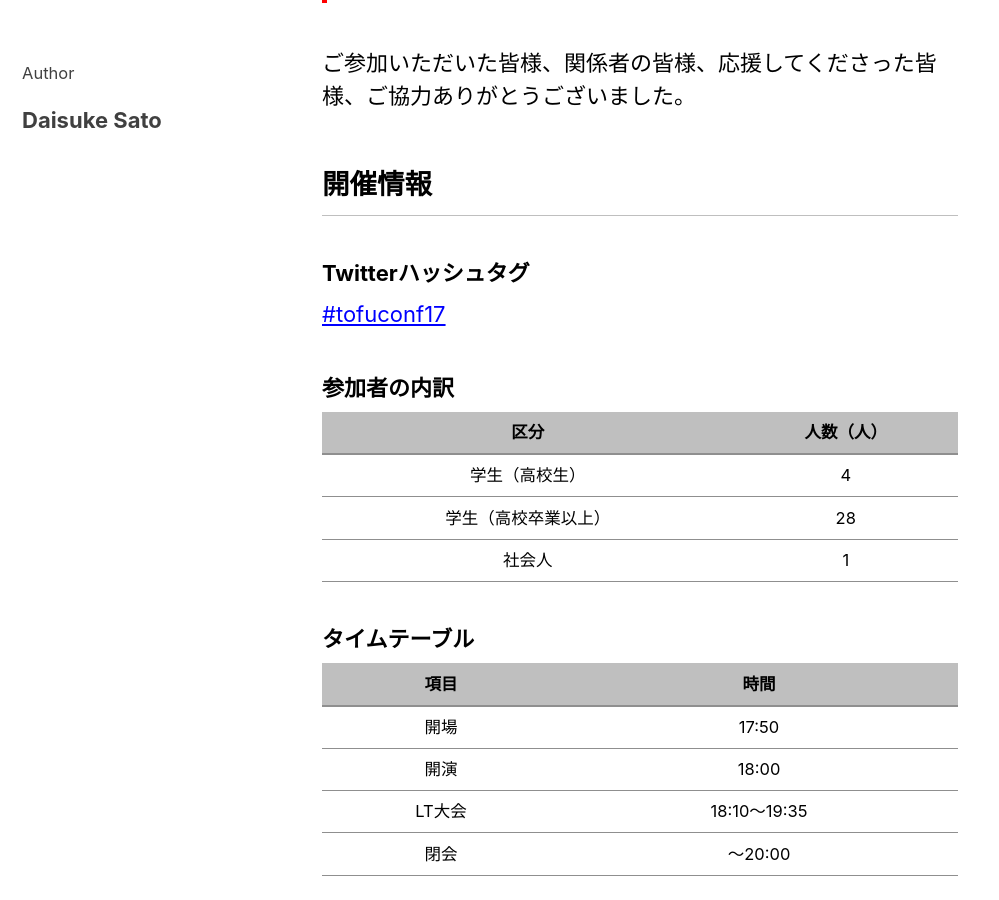
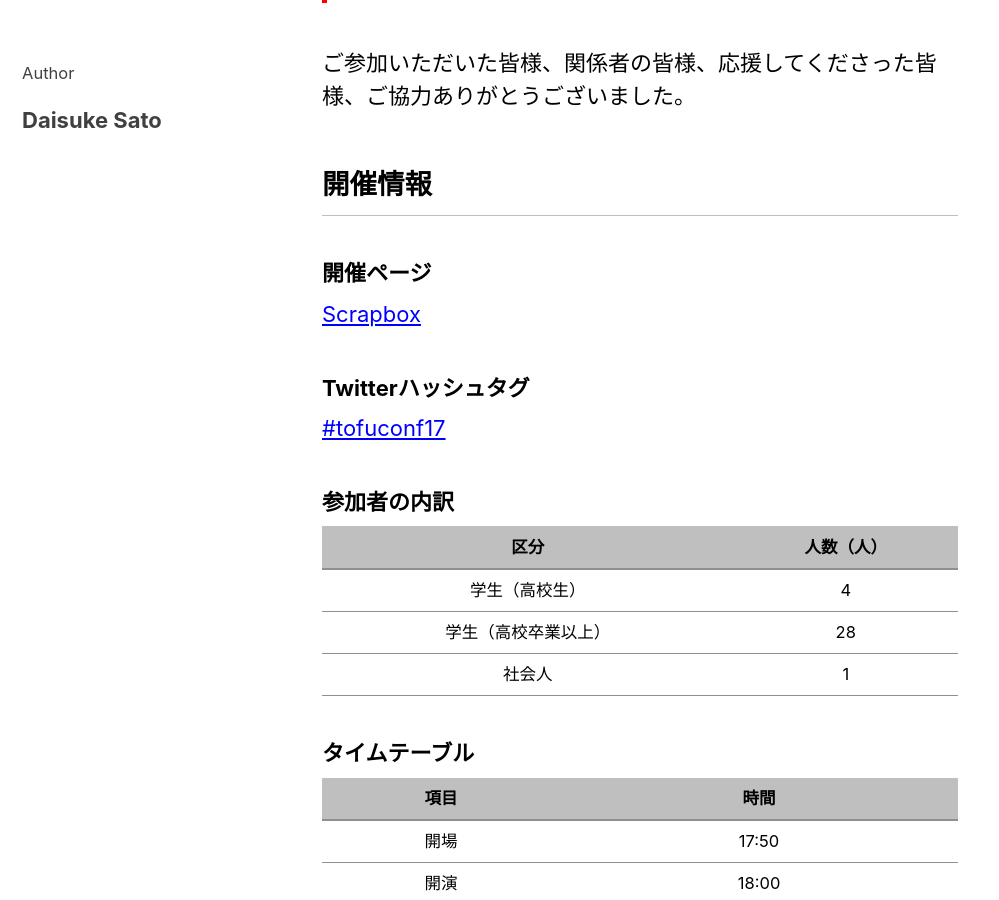
Before and after one commit to tofuconf/tofuconf.club, a Jekyll site: the page built from _posts/2018-01-15-we-held-the-1st-tofuconf.md, in a window 1280 px wide and 900 px high, scrolled down 938 px. Shown: the whole window, without its empty margins (0-999 px from the left). Built offline with Jekyll 4.4.1, drawn with Linux system fonts in a browser that asks for light colours; nearby versions of some CDN libraries; comment, search, counter and statistics services are not loaded.

Commit message:
modified post

```diff
--- a/_posts/2018-01-15-we-held-the-1st-tofuconf.md
+++ b/_posts/2018-01-15-we-held-the-1st-tofuconf.md
@@ -25,6 +25,10 @@ author: Daisuke Sato
 ご参加いただいた皆様、関係者の皆様、応援してくださった皆様、ご協力ありがとうございました。
 
 ## 開催情報
+
+### 開催ページ
+
+[Scrapbox](https://scrapbox.io/tofuConf/)
 
 ### Twitterハッシュタグ
 
```
